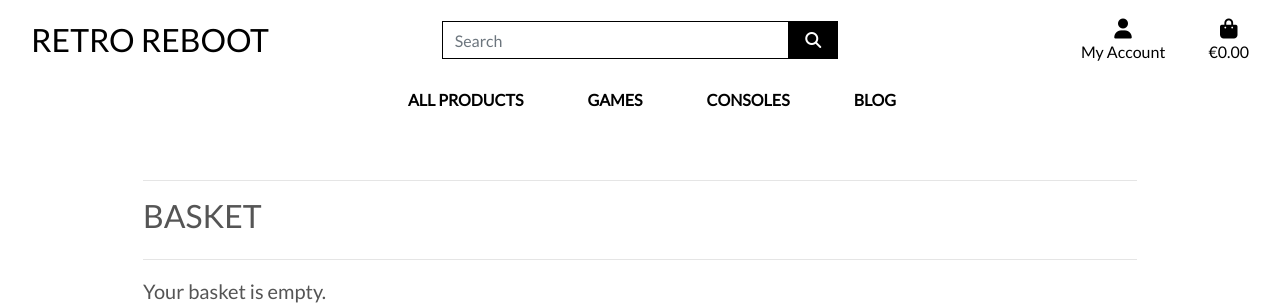
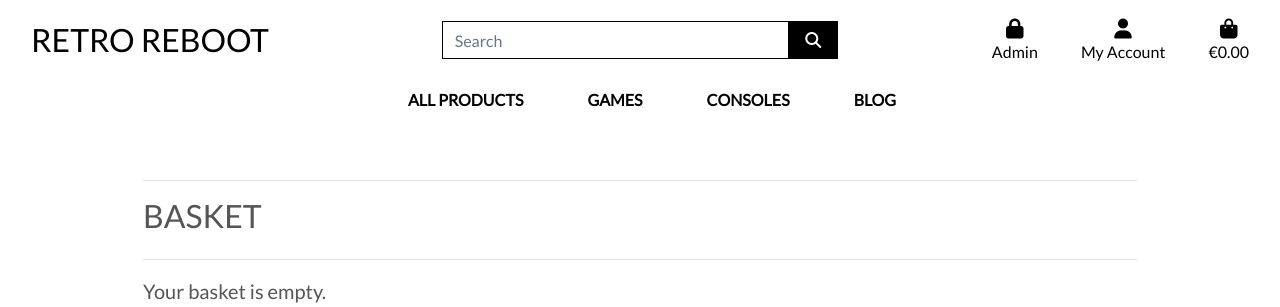
Before and after one commit to adamgilroy22/retro-reboot, a Django app: page /basket/ in a window 1280 px wide. Shown: the top 307 px of the page. Run offline with Django 3.2, Linux system fonts and the light colour scheme; the visitor is signed in with stand-in values (Sample User, id 1); some libraries are stand-ins or nearby versions.

Commit message:
Separate features in nav menu for admin users

```diff
--- a/templates/base.html
+++ b/templates/base.html
@@ -65,6 +65,20 @@
             </div>
             <div class="col-12 col-lg-4 my-auto py-1 py-lg-0">
                 <ul class="list-inline list-unstyled text-center text-lg-right my-0">
+                    {% if request.user.is_superuser %}
+                    <li class="list-inline-item dropdown">
+                        <a class="text-black nav-link" href="#" id="user-options" data-toggle="dropdown" aria-haspopup="true" aria-expanded="false">
+                            <div class="text-center">
+                                <div><i class="fas fa-lock fa-lg"></i></div>
+                                <p class="my-0">Admin</p>
+                            </div>
+                        </a>
+                        <div class="dropdown-menu border-0" aria-labelledby="user-options">
+                            <a href="{% url 'add_product' %}" class="dropdown-item">Add New Product</a>
+                            <a href="{% url 'add_post' %}" class="dropdown-item">Add New Blog Post</a>
+                        </div>
+                    </li>
+                    {% endif %}
                     <li class="list-inline-item dropdown">
                         <a class="text-black nav-link" href="#" id="user-options" data-toggle="dropdown" aria-haspopup="true" aria-expanded="false">
                             <div class="text-center">
@@ -74,9 +88,6 @@
                         </a>
                         <div class="dropdown-menu border-0" aria-labelledby="user-options">
                             {% if request.user.is_authenticated %}
-                            {% if request.user.is_superuser %}
-                            <a href="{% url 'add_product' %}" class="dropdown-item">Product Management</a>
-                            {% endif %}
                             <a href="{% url 'profile' %}" class="dropdown-item">My Profile</a>
                             <a href="{% url 'account_logout' %}" class="dropdown-item">Logout</a>
                             {% else %}
```
